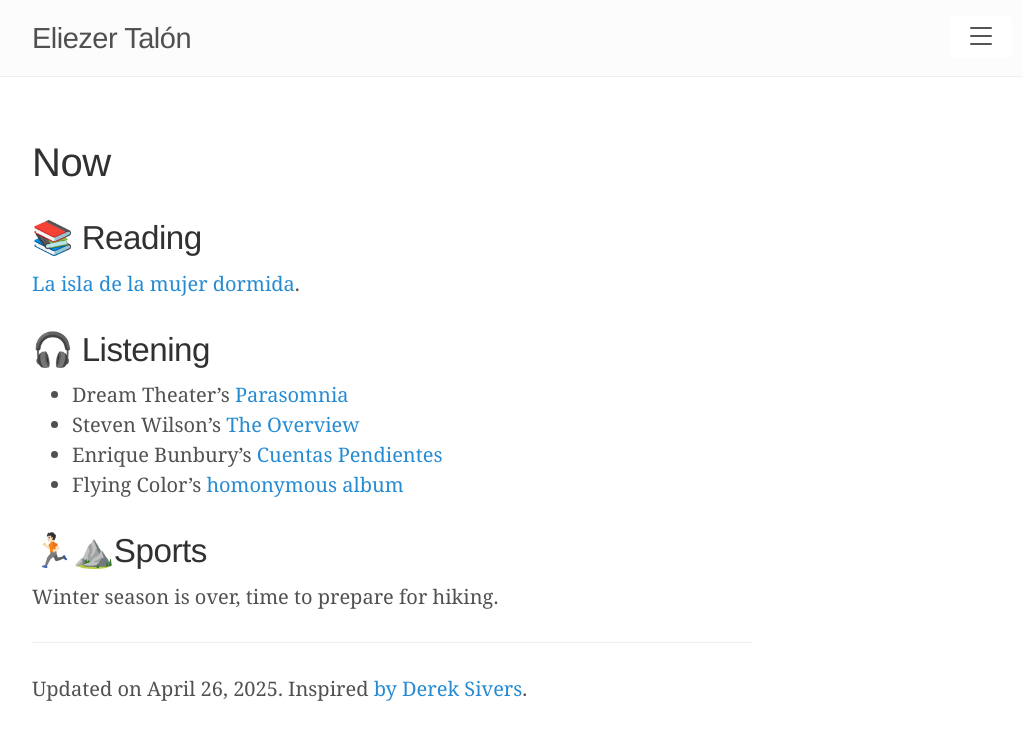
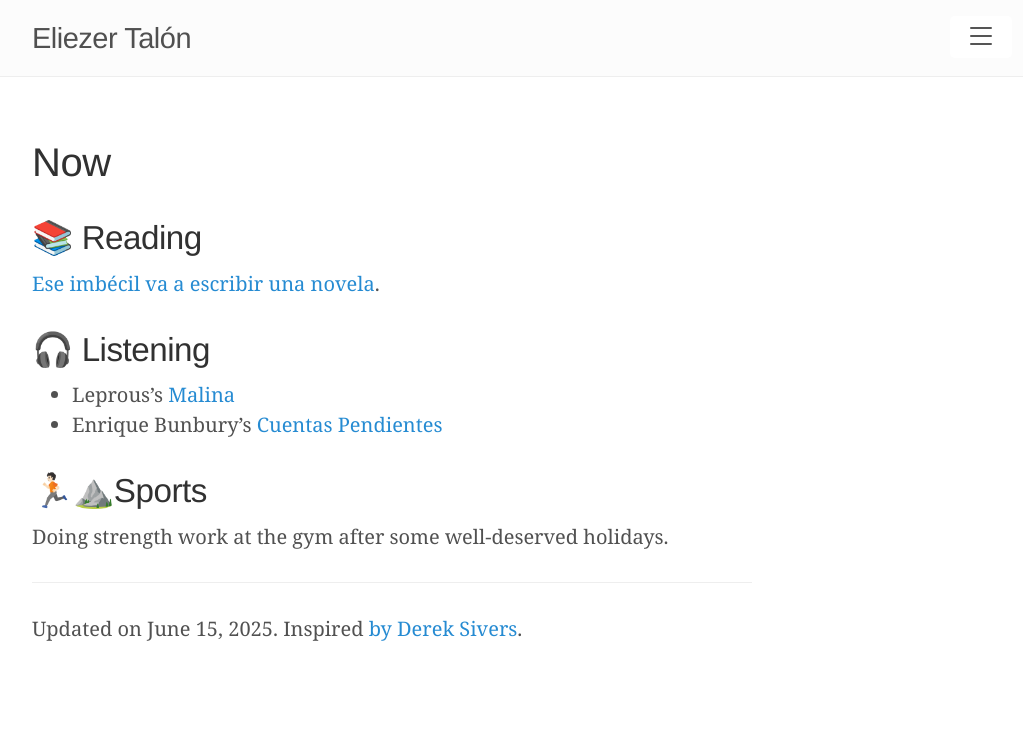
Before and after one commit to elitalon/elitalon.github.io, a Jekyll site: the page built from now.md, in a window 1280 px wide. Shown: the top 740 px of the page, without its empty margins (248-1271 px from the left). Built offline with Jekyll 4.4.1, drawn with Linux system fonts in a browser that asks for light colours.

Commit message:
Update 'Now'

```diff
--- a/now.md
+++ b/now.md
@@ -1,20 +1,18 @@
 ---
 layout: page
 title: Now
-date: 2025-04-26
+date: 2025-06-15
 ---
 
 ## 📚 Reading
-[La isla de la mujer dormida](https://www.perezreverte.com/libro/771/la-isla-de-la-mujer-dormida/).
+[Ese imbécil va a escribir una novela](https://www.penguinlibros.com/es/literatura-contemporanea/371662-libro-ese-imbecil-va-a-escribir-una-novela-9788410496873).
 
 ## 🎧 Listening
-- Dream Theater's [Parasomnia](https://en.wikipedia.org/wiki/Parasomnia_(album))
-- Steven Wilson's [The Overview](https://en.wikipedia.org/wiki/The_Overview_(album))
+- Leprous's [Malina](https://en.wikipedia.org/wiki/Malina_(album))
 - Enrique Bunbury's [Cuentas Pendientes](https://es.wikipedia.org/wiki/Cuentas_pendientes)
-- Flying Color's [homonymous album](https://en.wikipedia.org/wiki/Flying_Colors_(Flying_Colors_album))
 
 ## 🏃🏻⛰️Sports
-Winter season is over, time to prepare for hiking.
+Doing strength work at the gym after some well-deserved holidays.
 
 ---
 
```
